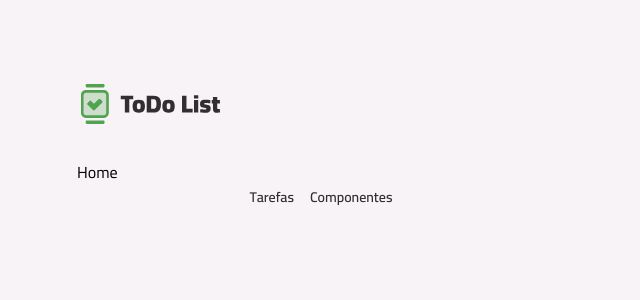
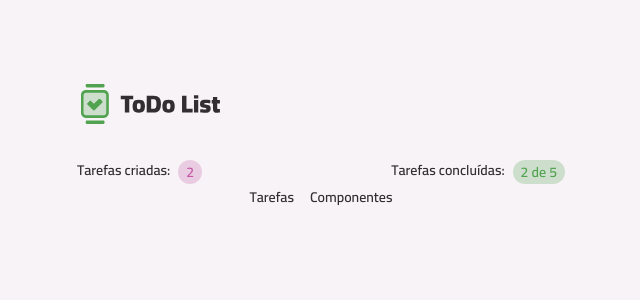
Before and after one commit to mrc-augusto/toDo_React, a React (Vite) app: page / in a window 1280 px wide. Shown: the top 300 px of the page, without its empty margins (319-959 px from the left). Built offline with nearby package versions, Linux system fonts and the light colour scheme.

Commit message:
feat: update TextProps to make className optional; refactor PageHome to use Container and add TasksSummary component

```diff
--- /dev/null
+++ b/src/assets/core-components/tasks-summary.tsx
@@ -0,0 +1,27 @@
+import { Badge } from "@/components/badge";
+import { Text } from "@/components/text";
+
+export function TasksSummary(){
+  return(
+    <>
+      <div className="flex item-center gap-2">
+        <Text
+          variant='body-sm-bold'
+          className="text-gray-300"
+        >
+          Tarefas criadas:
+        </Text>
+        <Badge variant='secondary'>2</Badge>
+      </div>
+      <div className="flex item-center gap-2">
+        <Text
+          variant='body-sm-bold'
+          className="text-gray-300"
+        >
+          Tarefas concluídas:
+        </Text>
+        <Badge variant='primary'>2 de 5</Badge>
+      </div>
+    </>
+  )
+}
--- a/src/components/text/index.tsx
+++ b/src/components/text/index.tsx
@@ -5,7 +5,7 @@
 
 interface TextProps extends VariantProps<typeof textVariants>{
   as?: keyof JSX.IntrinsicElements
-  className: string
+  className?: string
   children: ReactNode
 }
 
--- a/src/pages/page-home.tsx
+++ b/src/pages/page-home.tsx
@@ -1,10 +1,13 @@
+import { TasksSummary } from "@/assets/core-components/tasks-summary";
 import { Container } from "@/components/container";
 
 export function PageHome(){
   return (
     <>
-      <Container>
-        Home
+      <Container as="article" className="space-y-3">
+        <header className="flex items-center justify-between">
+          <TasksSummary/>
+        </header>
       </Container>
     </>
   )
```
